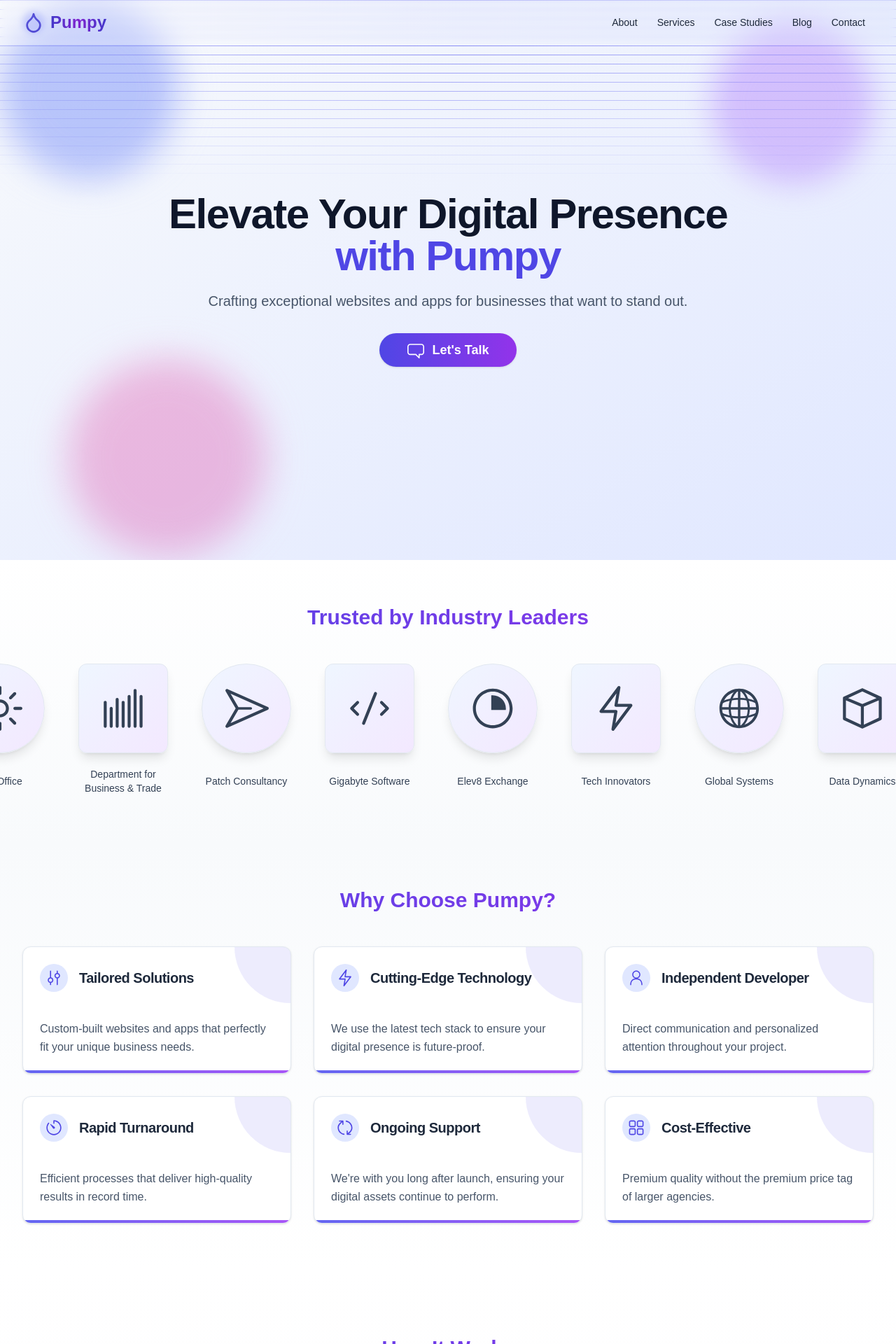
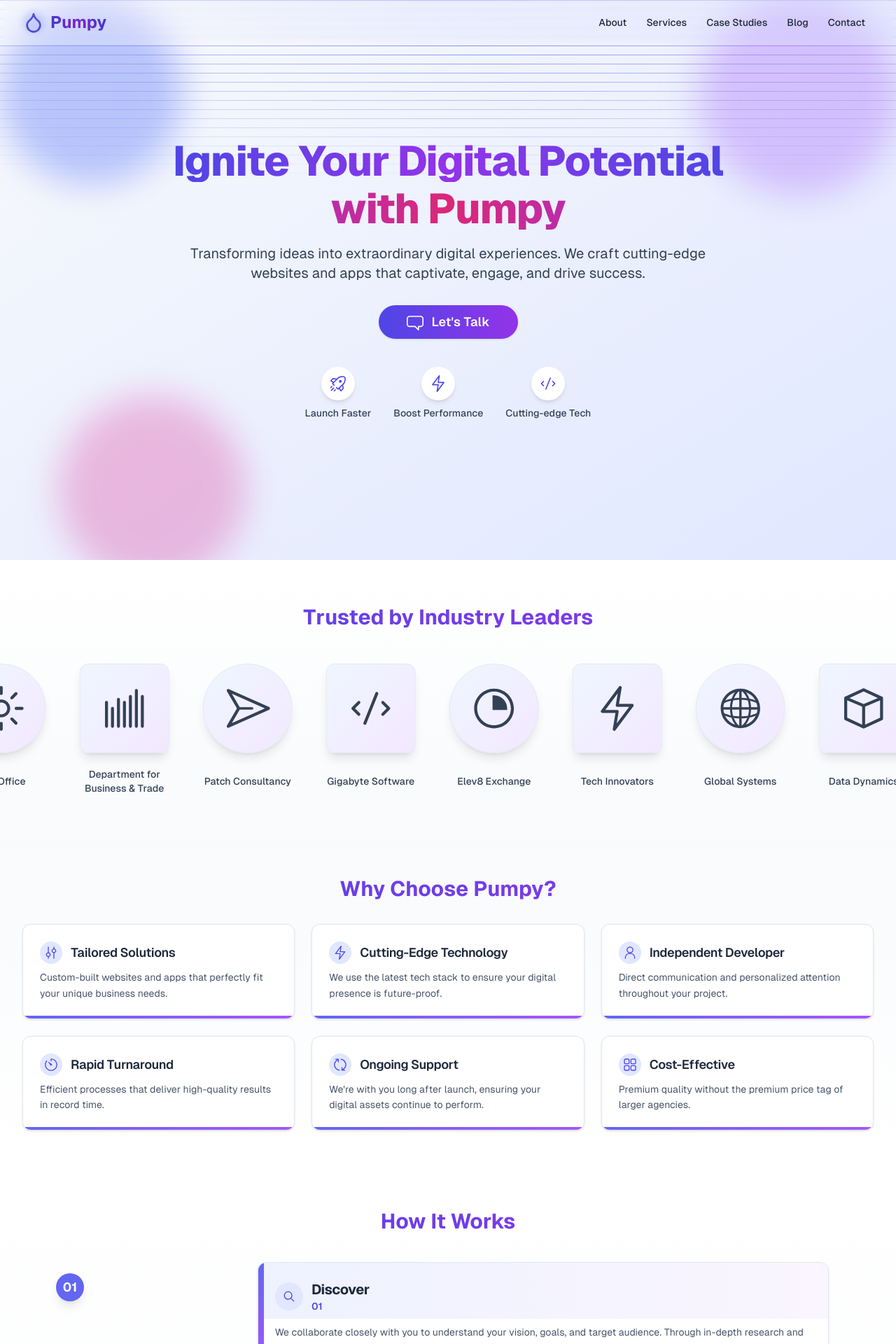
Before and after one commit to jackvdp/PumpyWebsite, a Next.js app: page / in a window 1280 px wide. Shown: the top 1920 px of the page at 70% size. Built offline with nearby package versions, Linux system fonts and the light colour scheme.

Commit message:
More and more commit

```diff
--- a/app/globals.css
+++ b/app/globals.css
@@ -17,7 +17,7 @@
 body {
   color: var(--foreground);
   background: var(--background);
-  font-family: Arial, Helvetica, sans-serif;
+  font-family: var(--font-geist-sans), sans-serif;
 }
 
 @layer utilities {
--- a/app/layout.tsx
+++ b/app/layout.tsx
@@ -14,7 +14,7 @@ const geistMono = localFont({
 });
 
 export const metadata: Metadata = {
-  title: "Create Next App",
+  title: "Pumpy Website",
   description: "Generated by create next app",
 };
 
@@ -26,7 +26,7 @@ export default function RootLayout({
   return (
     <html lang="en">
       <body
-        className={`${geistSans.variable} ${geistMono.variable} antialiased`}
+        className={`${geistSans.variable} ${geistMono.variable} font-sans antialiased`}
       >
         {children}
       </body>
--- a/app/page.tsx
+++ b/app/page.tsx
@@ -2,22 +2,22 @@
 
 import React from 'react';
 import { useState, useEffect } from 'react';
-import { Menu, X, ChevronRight, Droplet as WaterIcon } from 'lucide-react';
+import { Menu, X, Droplet as WaterIcon } from 'lucide-react';
 import {
   NavigationMenu,
-  NavigationMenuContent,
   NavigationMenuItem,
   NavigationMenuLink,
   NavigationMenuList,
-  NavigationMenuTrigger,
 } from "@/components/ui/navigation-menu";
 import { Button } from "@/components/ui/button";
-import { Card, CardContent, CardDescription, CardFooter, CardHeader, CardTitle } from "@/components/ui/card";
+import { Card, CardContent, CardDescription, CardHeader, CardTitle } from "@/components/ui/card";
 import { Input } from "@/components/ui/input";
 import { Textarea } from "@/components/ui/textarea";
 import AOS from 'aos';
 import 'aos/dist/aos.css'
 import * as Icons from '@radix-ui/react-icons';
+import { motion } from 'framer-motion';
+import { RocketIcon, LightningBoltIcon, CodeIcon } from '@radix-ui/react-icons';
 
 export default function HomePage() {
 
@@ -132,46 +132,128 @@ function Navigation() {
 
 function Hero() {
   return (
-    <section className="relative bg-gradient-to-br from-slate-50 to-indigo-100 h-screen flex items-center overflow-hidden">
+    <section className="relative bg-gradient-to-br from-slate-50 to-indigo-100 min-h-screen flex items-center overflow-hidden">
       {/* Decorative elements */}
-      <div className="absolute top-0 left-0 w-64 h-64 bg-indigo-300 rounded-full mix-blend-multiply filter blur-xl opacity-70 animate-blob"></div>
-      <div className="absolute top-0 right-0 w-64 h-64 bg-purple-300 rounded-full mix-blend-multiply filter blur-xl opacity-70 animate-blob animation-delay-2000"></div>
-      <div className="absolute -bottom-8 left-20 w-64 h-64 bg-pink-300 rounded-full mix-blend-multiply filter blur-xl opacity-70 animate-blob animation-delay-4000"></div>
-
+      <motion.div
+        className="absolute top-0 left-0 w-64 h-64 bg-indigo-300 rounded-full mix-blend-multiply filter blur-xl opacity-70"
+        animate={{
+          scale: [1, 1.1, 1],
+          x: [0, 10, 0],
+          y: [0, 15, 0],
+        }}
+        transition={{
+          duration: 8,
+          repeat: Infinity,
+          repeatType: "reverse",
+        }}
+      />
+      <motion.div
+        className="absolute top-0 right-0 w-64 h-64 bg-purple-300 rounded-full mix-blend-multiply filter blur-xl opacity-70"
+        animate={{
+          scale: [1, 1.2, 1],
+          x: [0, -15, 0],
+          y: [0, 10, 0],
+        }}
+        transition={{
+          duration: 10,
+          repeat: Infinity,
+          repeatType: "reverse",
+        }}
+      />
+      <motion.div
+        className="absolute -bottom-8 left-20 w-64 h-64 bg-pink-300 rounded-full mix-blend-multiply filter blur-xl opacity-70"
+        animate={{
+          scale: [1, 1.1, 1],
+          x: [0, 20, 0],
+          y: [0, -10, 0],
+        }}
+        transition={{
+          duration: 9,
+          repeat: Infinity,
+          repeatType: "reverse",
+        }}
+      />
       <div className="relative max-w-7xl mx-auto px-4 sm:px-6 lg:px-8 z-10">
         <div className="text-center">
-          <h1 className="text-4xl tracking-tight font-extrabold text-slate-900 sm:text-5xl md:text-6xl">
-            <span data-aos="fade-down" data-aos-duration="1000" className="block">Elevate Your Digital Presence</span>
-            <span data-aos="fade-up" data-aos-duration="1000" data-aos-delay="200" className="block text-indigo-600">with Pumpy</span>
-          </h1>
-          <p data-aos="fade-up" data-aos-duration="1000" data-aos-delay="400" className="mt-3 max-w-md mx-auto text-base text-slate-600 sm:text-lg md:mt-5 md:text-xl md:max-w-3xl">
-            Crafting exceptional websites and apps for businesses that want to stand out.
-          </p>
-          <div data-aos="zoom-in" data-aos-duration="1000" data-aos-delay="600" className="mt-5 max-w-md mx-auto sm:flex sm:justify-center md:mt-8">
+          <motion.h1
+            className="text-4xl tracking-tight font-extrabold sm:text-5xl md:text-6xl"
+            initial={{ opacity: 0, y: 20 }}
+            animate={{ opacity: 1, y: 0 }}
+            transition={{ duration: 0.8 }}
+          >
+            <span className="block bg-clip-text text-transparent bg-gradient-to-r from-indigo-600 via-purple-600 to-indigo-600">
+              Ignite Your Digital Potential
+            </span>
+            <span className="block mt-2 bg-clip-text text-transparent bg-gradient-to-r from-purple-600 via-pink-600 to-purple-600">
+              with Pumpy
+            </span>
+          </motion.h1>
+          <motion.p
+            className="mt-3 max-w-md mx-auto text-base sm:text-lg md:mt-5 md:text-xl md:max-w-3xl text-slate-700"
+            initial={{ opacity: 0, y: 20 }}
+            animate={{ opacity: 1, y: 0 }}
+            transition={{ duration: 0.8, delay: 0.2 }}
+          >
+            Transforming ideas into extraordinary digital experiences. We craft cutting-edge websites and apps that captivate, engage, and drive success.
+          </motion.p>
+          <motion.div
+            className="mt-5 max-w-md mx-auto sm:flex sm:justify-center md:mt-8"
+            initial={{ opacity: 0, y: 20 }}
+            animate={{ opacity: 1, y: 0 }}
+            transition={{ duration: 0.8, delay: 0.4 }}
+          >
             <GradientButton />
+          </motion.div>
+          <motion.div
+            className="mt-10 flex justify-center space-x-8"
+            initial={{ opacity: 0, y: 20 }}
+            animate={{ opacity: 1, y: 0 }}
+            transition={{ duration: 0.8, delay: 0.6 }}
+          >
+            {[
+              { icon: RocketIcon, text: "Launch Faster" },
+              { icon: LightningBoltIcon, text: "Boost Performance" },
+              { icon: CodeIcon, text: "Cutting-edge Tech" },
+            ].map((item, index) => (
+              <div key={index} className="flex flex-col items-center">
+                <div className="p-3 bg-white rounded-full shadow-md">
+                  <item.icon className="w-6 h-6 text-indigo-600" />
+                </div>
+                <span className="mt-2 text-sm font-medium text-slate-700">{item.text}</span>
+              </div>
+            ))}
+          </motion.div>
         </div>
       </div>
-      </div>
-
       {/* Animated lines */}
       <div className="absolute inset-0 overflow-hidden">
         <div className="absolute left-1/2 top-0 -translate-x-1/2 w-[200%] aspect-[1/0.7] [mask-image:linear-gradient(to_bottom,white,transparent)]">
           <div className="flex flex-col items-center">
             {[...Array(20)].map((_, index) => (
-              <div
+              <motion.div
                 key={index}
                 className="w-full h-px bg-gradient-to-r from-transparent via-indigo-500 to-transparent"
                 style={{
-                  transform: `translateY(${index * 12}px) translateZ(0) scaleY(0.5)`,
-                  opacity: 1 - index * 0.05
+                  translateY: index * 12,
+                  scaleY: 0.5,
+                  opacity: 1 - index * 0.05,
                 }}
-              ></div>
+                animate={{
+                  translateX: ["-5%", "5%", "-5%"],
+                }}
+                transition={{
+                  duration: 8,
+                  repeat: Infinity,
+                  ease: "easeInOut",
+                  delay: index * 0.1,
+                }}
+              />
             ))}
           </div>
         </div>
       </div>
     </section>
-  )
+  );
 }
 
 function GradientButton() {
@@ -202,6 +284,7 @@ function GradientButton() {
   );
 };
 
+function Logos() {
   type RadixIconType = keyof typeof Icons;
 
   interface Company {
@@ -237,7 +320,6 @@ const LogoBox: React.FC<LogoBoxProps> = ({ icon, name, shape }) => {
     );
   };
 
-const Logos: React.FC = () => {
   const companies: Company[] = [
     { name: 'Met Office', icon: 'SunIcon', color: 'bg-blue-500', shape: 'rounded-full' },
     { name: 'Department for Business & Trade', icon: 'BarChartIcon', color: 'bg-blue-500', shape: 'rounded-xl' },
@@ -269,46 +351,47 @@ const Logos: React.FC = () => {
 
 function Benefits() {
   const benefitIcons = [
-    <Icons.MixerVerticalIcon />,
-    <Icons.LightningBoltIcon />,
-    <Icons.PersonIcon />,
-    <Icons.TimerIcon />,
-    <Icons.UpdateIcon />,
-    <Icons.DashboardIcon />,
+    Icons.MixerVerticalIcon,
+    Icons.LightningBoltIcon,
+    Icons.PersonIcon,
+    Icons.TimerIcon,
+    Icons.UpdateIcon,
+    Icons.DashboardIcon,
   ];
 
-  return (
-    <section className="py-16 bg-gradient-to-b from-slate-50 to-white">
-      <div className="max-w-7xl mx-auto px-4 sm:px-6 lg:px-8">
-        <h2 data-aos="fade-up" className="text-3xl font-bold text-center mb-12 bg-clip-text text-transparent bg-gradient-to-r from-indigo-600 to-purple-600">
-          Why Choose Pumpy?
-        </h2>
-        <div className="grid grid-cols-1 gap-8 sm:grid-cols-2 lg:grid-cols-3">
-          {[
+  const benefits = [
     { title: 'Tailored Solutions', description: 'Custom-built websites and apps that perfectly fit your unique business needs.' },
     { title: 'Cutting-Edge Technology', description: 'We use the latest tech stack to ensure your digital presence is future-proof.' },
     { title: 'Independent Developer', description: 'Direct communication and personalized attention throughout your project.' },
     { title: 'Rapid Turnaround', description: 'Efficient processes that deliver high-quality results in record time.' },
     { title: 'Ongoing Support', description: "We're with you long after launch, ensuring your digital assets continue to perform." },
     { title: 'Cost-Effective', description: 'Premium quality without the premium price tag of larger agencies.' },
-          ].map((benefit, index) => (
+  ];
+
+  return (
+    <section className="py-12 bg-gradient-to-b from-slate-50 to-white">
+      <div className="max-w-7xl mx-auto px-4 sm:px-6 lg:px-8">
+        <h2 data-aos="fade-up" className="text-3xl font-bold text-center mb-8 bg-clip-text text-transparent bg-gradient-to-r from-indigo-600 to-purple-600">
+          Why Choose Pumpy?
+        </h2>
+        <div className="grid grid-cols-1 gap-6 sm:grid-cols-2 lg:grid-cols-3">
+          {benefits.map((benefit, index) => (
             <Card
               key={index}
               data-aos="fade-up"
-              data-aos-delay={(index * 200).toString()}
+              data-aos-delay={(index * 100).toString()}
               className="overflow-hidden transition-all duration-300 hover:shadow-lg hover:-translate-y-1"
             >
-              <div className="absolute top-0 right-0 w-20 h-20 bg-indigo-600 rounded-bl-full opacity-10"></div>
-              <CardHeader className="relative z-10">
-                <div className="flex items-center space-x-4">
-                  <div className="p-2 bg-indigo-100 rounded-full">
-                    {React.cloneElement(benefitIcons[index], { className: "w-6 h-6 text-indigo-600" })}
+              <CardHeader className="relative z-10 pb-2">
+                <div className="flex items-center space-x-3">
+                  <div className="p-1.5 bg-indigo-100 rounded-full">
+                    {React.createElement(benefitIcons[index], { className: "w-5 h-5 text-indigo-600" })}
                   </div>
-                  <CardTitle className="text-xl font-semibold text-slate-800">{benefit.title}</CardTitle>
+                  <CardTitle className="text-lg font-semibold text-slate-800">{benefit.title}</CardTitle>
                 </div>
               </CardHeader>
               <CardContent>
-                <p className="mt-4 text-slate-600 leading-relaxed">{benefit.description}</p>
+                <p className="text-sm text-slate-600 leading-relaxed">{benefit.description}</p>
               </CardContent>
               <div className="absolute bottom-0 left-0 w-full h-1 bg-gradient-to-r from-indigo-500 to-purple-500"></div>
             </Card>
@@ -316,15 +399,15 @@ function Benefits() {
         </div>
       </div>
     </section>
-  )
+  );
 }
 
 function HowItWorks() {
   const stepIcons = [
-    <Icons.MagnifyingGlassIcon />,
-    <Icons.Pencil1Icon />,
-    <Icons.LightningBoltIcon />,
-    <Icons.RocketIcon />,
+    Icons.MagnifyingGlassIcon,
+    Icons.Pencil1Icon,
+    Icons.LightningBoltIcon,
+    Icons.RocketIcon,
   ];
 
   const steps = [
@@ -335,38 +418,38 @@ function HowItWorks() {
   ];
 
   return (
-    <section className="py-24 bg-gradient-to-b from-white to-slate-50">
-      <div className="max-w-7xl mx-auto px-4 sm:px-6 lg:px-8">
-        <h2 data-aos="fade-up" className="text-3xl font-bold text-center mb-12 bg-clip-text text-transparent bg-gradient-to-r from-indigo-600 to-purple-600">
+    <section className="py-16 bg-gradient-to-b from-white to-slate-50">
+      <div className="max-w-6xl mx-auto px-4 sm:px-6 lg:px-8">
+        <h2 data-aos="fade-up" className="text-3xl font-bold text-center mb-10 bg-clip-text text-transparent bg-gradient-to-r from-indigo-600 to-purple-600">
           How It Works
         </h2>
         <div className="relative">
-          <div className="space-y-24 md:container md:mx-auto md:px-20">
+          <div className="space-y-16">
             {steps.map((step, index) => (
               <div key={index} className="relative" data-aos={index % 2 === 0 ? "fade-left" : "fade-right"}>
                 <Card className={`
-                  relative overflow-hidden transform transition-all duration-300 hover:scale-105 hover:shadow-xl
-                  lg:w-2/3 ${index % 2 === 0 ? 'lg:ml-auto' : ''}
-                  ${index !== 0 ? 'lg:-mt-12' : ''}
+                  relative overflow-hidden transition-all duration-300 hover:shadow-xl
+                  lg:w-3/4 ${index % 2 === 0 ? 'lg:ml-auto' : ''}
+                  ${index !== 0 ? 'lg:-mt-8' : ''}
                 `}>
                   <div className="absolute top-0 left-0 w-2 h-full bg-gradient-to-b from-indigo-500 to-purple-500"></div>
-                  <CardHeader className="bg-gradient-to-r from-indigo-50 to-purple-50">
-                    <div className="flex items-center space-x-4">
-                      <div className="flex items-center justify-center w-12 h-12 rounded-full bg-indigo-100 text-indigo-600">
-                        {React.cloneElement(stepIcons[index], { className: "w-6 h-6" })}
+                  <CardHeader className="bg-gradient-to-r from-indigo-50 to-purple-50 pb-2">
+                    <div className="flex items-center space-x-3">
+                      <div className="flex items-center justify-center w-10 h-10 rounded-full bg-indigo-100 text-indigo-600">
+                        {React.createElement(stepIcons[index], { className: "w-5 h-5" })}
                       </div>
                       <div>
-                        <CardTitle className="text-2xl font-bold text-slate-800">{step.title}</CardTitle>
-                        <CardDescription className="text-indigo-600 font-semibold">{step.number}</CardDescription>
+                        <CardTitle className="text-xl font-bold text-slate-800">{step.title}</CardTitle>
+                        <CardDescription className="text-sm text-indigo-600 font-semibold">{step.number}</CardDescription>
                       </div>
                     </div>
                   </CardHeader>
-                  <CardContent className="pt-4">
-                    <p className="text-slate-600 leading-relaxed">{step.description}</p>
+                  <CardContent className="pt-2">
+                    <p className="text-sm text-slate-600 leading-relaxed">{step.description}</p>
                   </CardContent>
                 </Card>
-                <div className={`absolute top-0 ${index % 2 === 0 ? 'left-0' : 'right-0'} lg:top-6`}>
-                  <div className="w-12 h-12 rounded-full bg-indigo-500 flex items-center justify-center text-white font-bold text-xl shadow-lg">
+                <div className={`absolute top-0 ${index % 2 === 0 ? '-left-4' : '-right-4'} lg:top-4`}>
+                  <div className="w-10 h-10 rounded-full bg-indigo-500 flex items-center justify-center text-white font-bold text-lg shadow-lg">
                     {step.number}
                   </div>
                 </div>
--- a/package.json
+++ b/package.json
@@ -15,6 +15,7 @@
     "aos": "^2.3.4",
     "class-variance-authority": "^0.7.0",
     "clsx": "^2.1.1",
+    "framer-motion": "^11.5.4",
     "lucide-react": "^0.439.0",
     "next": "14.2.8",
     "react": "^18",
--- a/tailwind.config.ts
+++ b/tailwind.config.ts
@@ -82,6 +82,10 @@ const config: Config = {
 			transitionProperty: {
 				'width': 'width'
 			},
+			fontFamily: {
+				sans: ['var(--font-geist-sans)'],
+				mono: ['var(--font-geist-mono)'],
+			}
 		}
 	},
 	variants: {
```
Also changed, not shown: 1 other file (tests, documents, lock files or other folders). Lines whose indentation alone changed are shown as unchanged.
